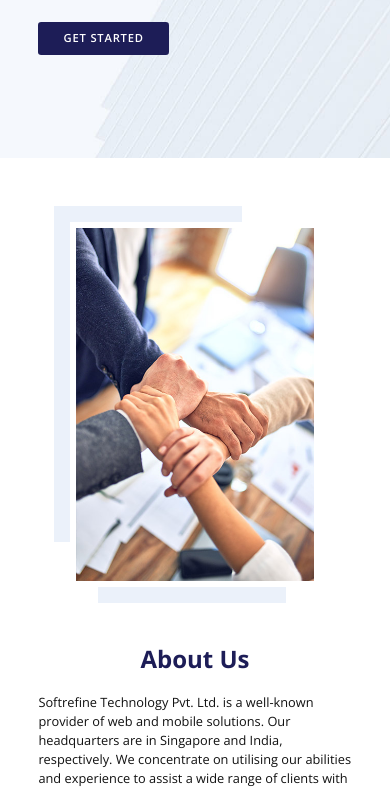
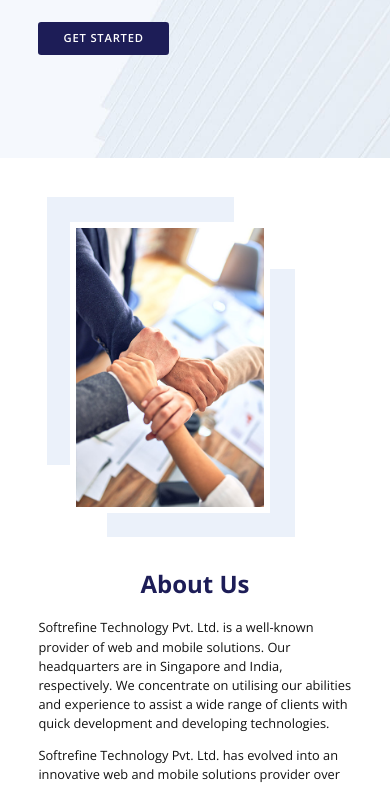
Before and after one commit to keval-softrefine/softrefine-web, a plain HTML site: page index.html in a window 390 px wide. Shown: the part 603-1390 px from the top of the page. Drawn offline with nearby package versions, Linux system fonts and the light colour scheme.

Commit message:
fix animation

```diff
--- a/sass/components/_about.scss
+++ b/sass/components/_about.scss
@@ -73,9 +73,6 @@
     margin: 0 auto;
     margin-bottom: 4.8rem;
   }
-  #about .about-img img {
-    width: 100%;
-  }
 }
 
 @media (max-width: 47.625em) {
@@ -84,10 +81,6 @@
   }
   #about .about__container {
     flex-direction: column;
-  }
-  #about .container .about__container .about-img,
-  #about .container .about__container .about-img img {
-    width: 100%;
   }
   #about .hero__content {
     order: 2;
@@ -98,19 +91,14 @@
   }
 }
 
-@media (max-width: 38.125em) {
-  #about .about-img::before {
-    left: -2rem;
-    top: -2rem;
-  }
-  #about .about-img::after {
-    right: 4.3rem;
-    bottom: -2rem;
-  }
-}
-
 @media (max-width: 26.56em) {
   #about .about-text h2 {
     font-size: 3rem;
   }
+  #about .about-img::after {
+    right: 3.2rem;
+  }
+  #about .about-img::before {
+    left: -2.9rem;
+  }
 }
```
Also changed, not shown: assets/css/main.css, 1 other file.
